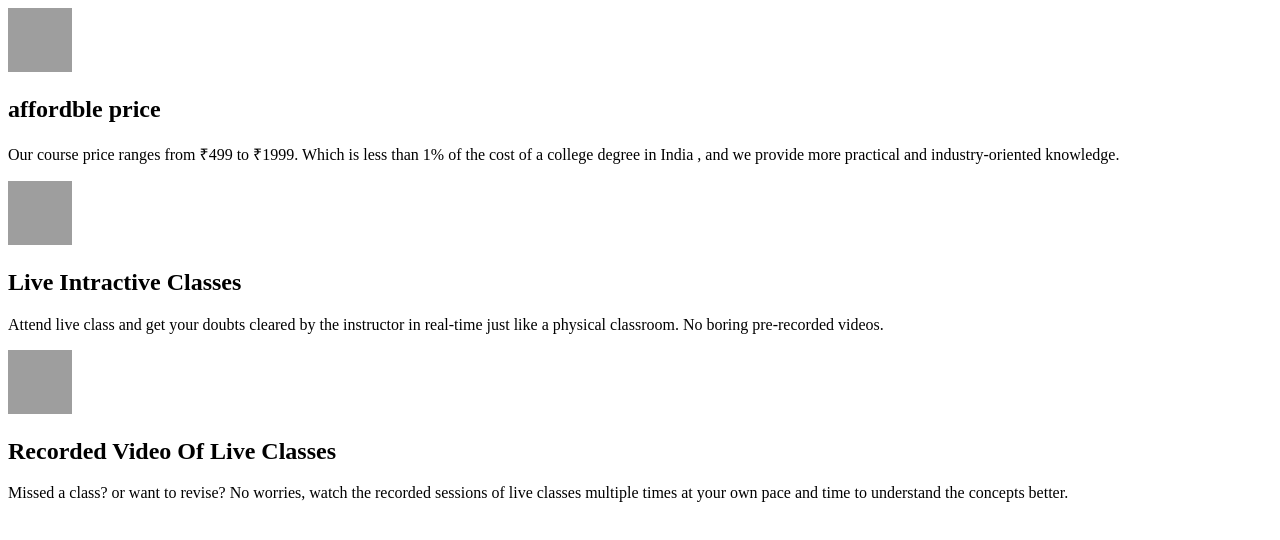
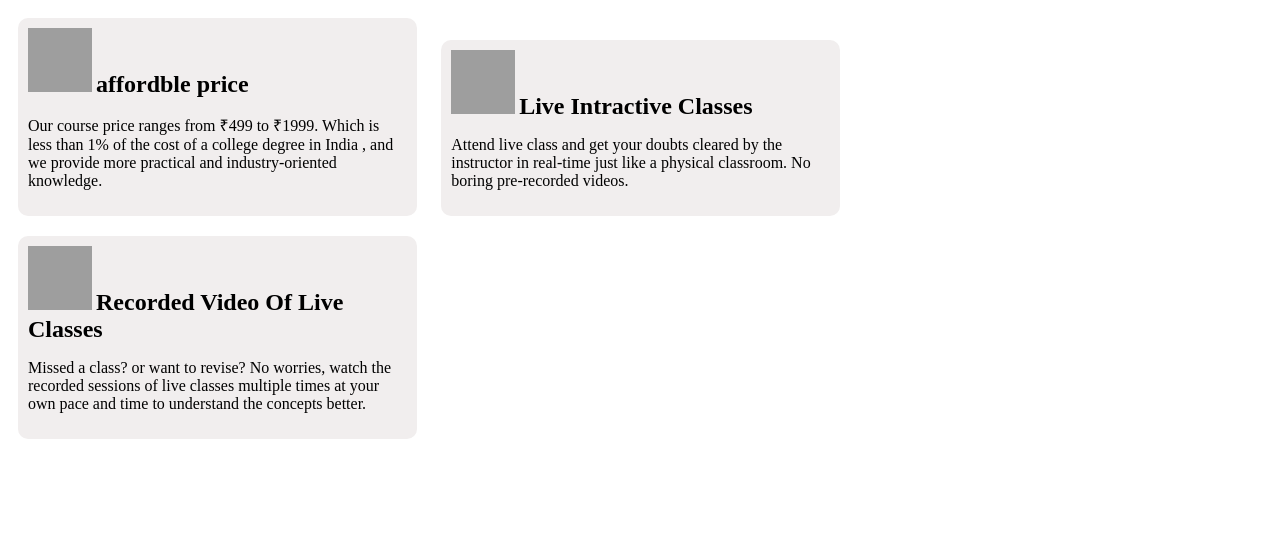
Before and after one commit to Adityagaurkar09/assignment-15, a plain HTML site: page index.html in a window 1280 px wide. Drawn offline with Linux system fonts and the light colour scheme; grey boxes are pictures that could not be loaded.

Commit message:
css is added

```diff
--- a/index.html
+++ b/index.html
@@ -5,9 +5,22 @@
     <meta name="viewport" content="width=device-width, initial-scale=1.0">
     <title>inline block</title>
 </head>
-
+<style>
+    .card{
+        margin: 10px;
+        padding: 10px;
+        background-color:rgb(241, 238, 238);
+        height: auto;
+        width: 30%;
+        border-radius: 10px;
+        display: inline-block;
+    }
+    .card2{
+        display: inline;
+    }
+</style>
 <body>
-
+    <div  class="card">
     <div class="card1">
         <img alt="Live classes" fetchpriority="high" width="64" height="64" decoding="async" data-nimg="1" class="h-16 w-16 p-3 bg-white rounded-md shadow-md" src="https://cdn.roadtocode.org/unique-features/affordable-md.png" style="color: transparent;">
         <h2 class="card2">affordble price</h2>
@@ -16,9 +29,9 @@
              , and we provide more practical and industry-oriented knowledge.</p>
 
     </div>
+</div>
 
-
-
+<div  class="card">
     <div class="card1">
         <img alt="Live classes" fetchpriority="high" width="64" height="64" decoding="async" data-nimg="1" class="h-16 w-16 p-3 bg-white rounded-md shadow-md" src="https://cdn.roadtocode.org/unique-features/live-classes-md.png" style="color: transparent;">
         <h2 class="card2">Live Intractive Classes</h2>
@@ -26,8 +39,9 @@
             by the instructor in real-time just like a physical classroom. No boring pre-recorded videos.</p>
 
     </div>
+</div>
 
-
+<div  class="card">
     <div class="card1">
         <img alt="Live classes" fetchpriority="high" width="64" height="64" decoding="async" data-nimg="1" class="h-16 w-16 p-3 bg-white rounded-md shadow-md" src="https://cdn.roadtocode.org/unique-features/recorded-classes-md.png" style="color: transparent;">
         <h2 class="card2">Recorded Video Of Live Classes</h2>
@@ -36,7 +50,7 @@
             own pace and time to understand the concepts better.</p>
 
     </div>
-
+</div>
 
 </body>
 </html>
```
